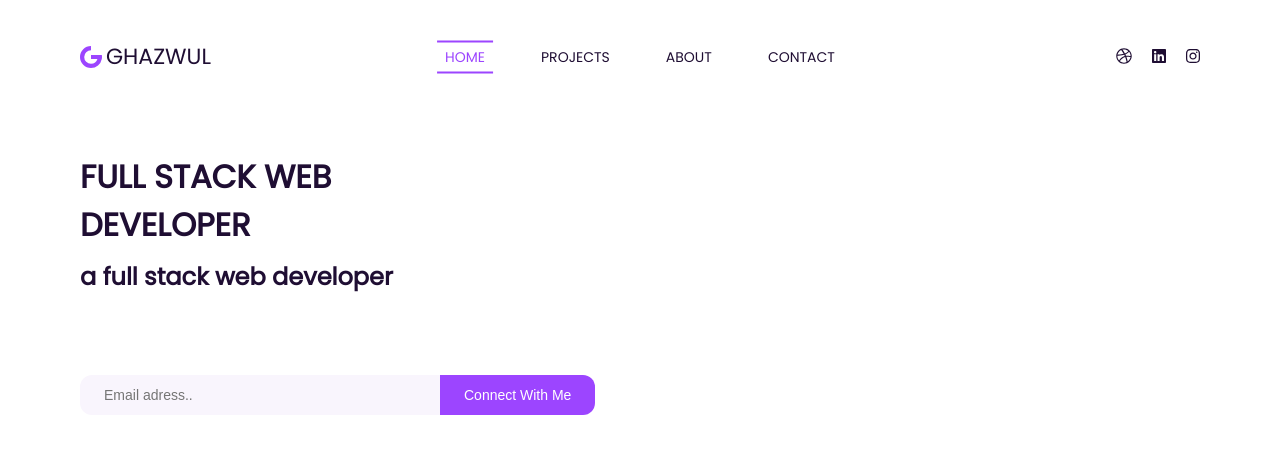
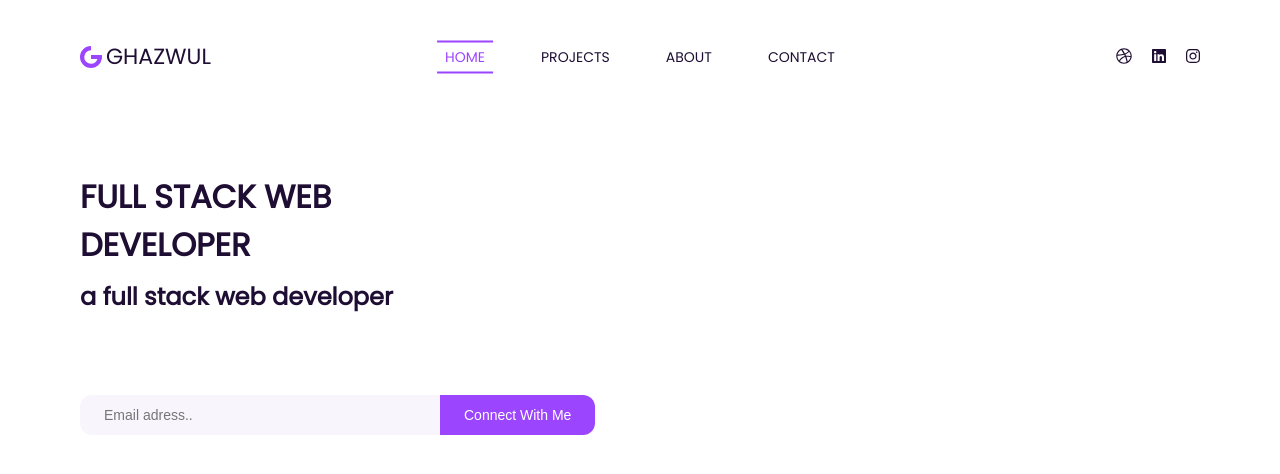
Before and after one commit to ghazwulshaf/portfolio, a Vue app: page / in a window 1280 px wide. Shown: the top 474 px of the page. Built offline with nearby package versions, Linux system fonts and the light colour scheme.

Commit message:
create global transition

```diff
--- a/src/assets/css/base.css
+++ b/src/assets/css/base.css
@@ -97,6 +97,7 @@
     padding: 0;
     position: relative;
     font-weight: normal;
+    transition: color .300s, background-color .300s;
 }
 
 @font-face {
--- a/src/assets/css/contents/home.css
+++ b/src/assets/css/contents/home.css
@@ -1,5 +1,5 @@
 .content__text {
-    margin-top: 40px;
+    margin-top: 60px;
     display: flex;
     flex-direction: column;
     align-items: flex-start;
--- a/src/assets/css/layouts/header.css
+++ b/src/assets/css/layouts/header.css
@@ -43,7 +43,6 @@
 .nav__item a:hover {
     color: var(--color-primary);
     font-weight: var(--f-weight-medium);
-    transition: color .300s;
 }
 
 .nav__item.active a {
@@ -75,5 +74,4 @@
 
 .icon__item a:hover {
     color: var(--color-primary);
-    transition: color .300s;
 }
```
